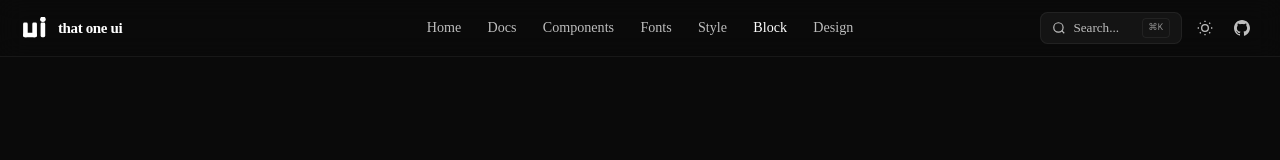
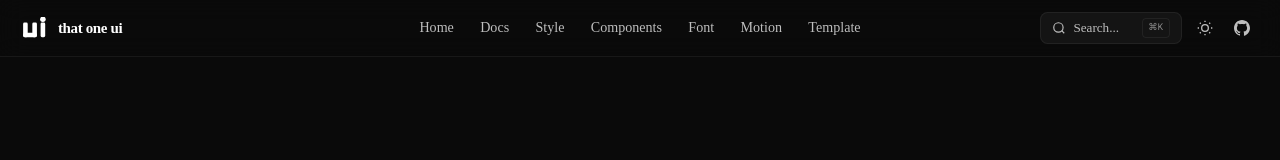
Before and after one commit to kophaiqui/ui-store, a Next.js app: page /block in a window 1280 px wide. Shown: the top 160 px of the page. Built offline with nearby package versions, Linux system fonts and the light colour scheme.

Commit message:
feat(ui): update nav to Home, Docs, Style, Components, Font, Motion, Template

```diff
--- a/components/layout/Header.tsx
+++ b/components/layout/Header.tsx
@@ -6,11 +6,11 @@ import { Logo } from "@/components/shared/Logo";
 const NAV = [
   { label: "Home", href: "/" },
   { label: "Docs", href: "/docs" },
+  { label: "Style", href: "/style" },
   { label: "Components", href: "/components" },
-  { label: "Fonts", href: "/fonts" },
-  { label: "Style", href: "/style" },
-  { label: "Block", href: "/block" },
-  { label: "Design", href: "/design" },
+  { label: "Font", href: "/fonts" },
+  { label: "Motion", href: "/motion" },
+  { label: "Template", href: "/template" },
 ];
 
 export default function Header() {
```
